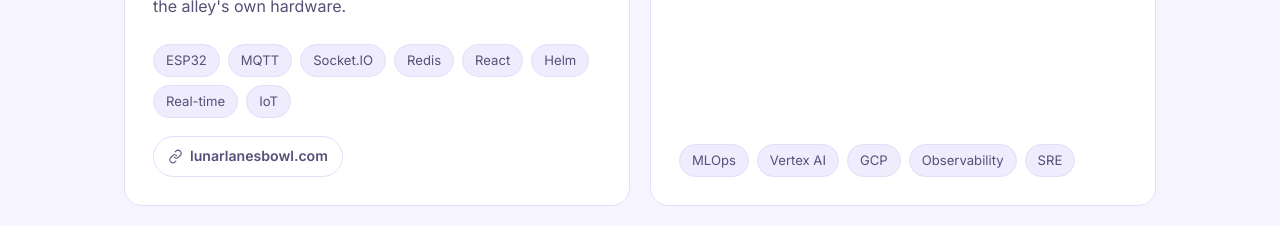
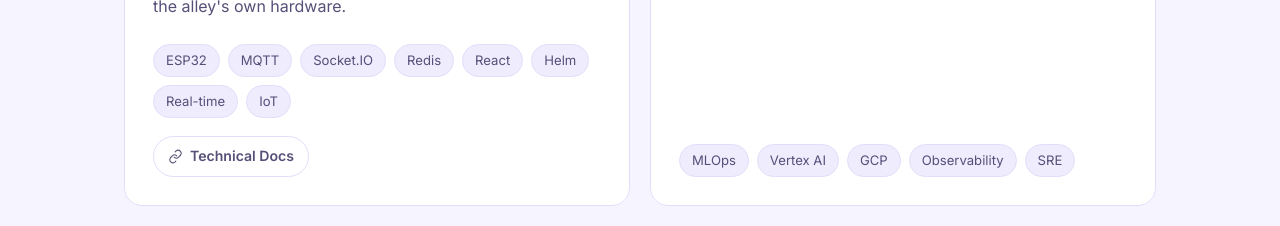
Before and after one commit to nicholas-a-hall/nicholas-a-hall.github.io, a React (Vite) app: page / in a window 1280 px wide. Shown: the part 4720-4946 px from the top of the page. Built offline with nearby package versions, Linux system fonts and the light colour scheme.

Commit message:
relabel OLL hyperlink button

```diff
--- a/src/data/content.js
+++ b/src/data/content.js
@@ -125,7 +125,7 @@ export const projects = [
     blurb:
       "The open hardware and software stack that runs the floor at Lunar Lanes. ESP32/ESP8266 devices publish over MQTT (Mosquitto) to a bridge that translates to Socket.IO; an Express backend holds canonical lane state in Redis and broadcasts real-time updates over WebSocket to a manager dashboard and four per-lane kiosk displays covering eight lanes, with two-way Google Calendar sync for reservations. The whole thing runs on Docker Compose and Helm, so the same stack comes up on a laptop or on the alley's own hardware.",
     tags: ['ESP32', 'MQTT', 'Socket.IO', 'Redis', 'React', 'Helm', 'Real-time', 'IoT'],
-    links: [{ type: 'link', label: 'lunarlanesbowl.com', url: 'https://nicholas-a-hall.github.io/openlanelink' }],
+    links: [{ type: 'link', label: 'Technical Docs', url: 'https://nicholas-a-hall.github.io/openlanelink' }],
   },
   {
     title: 'MLOps Platform Engineering',
```
